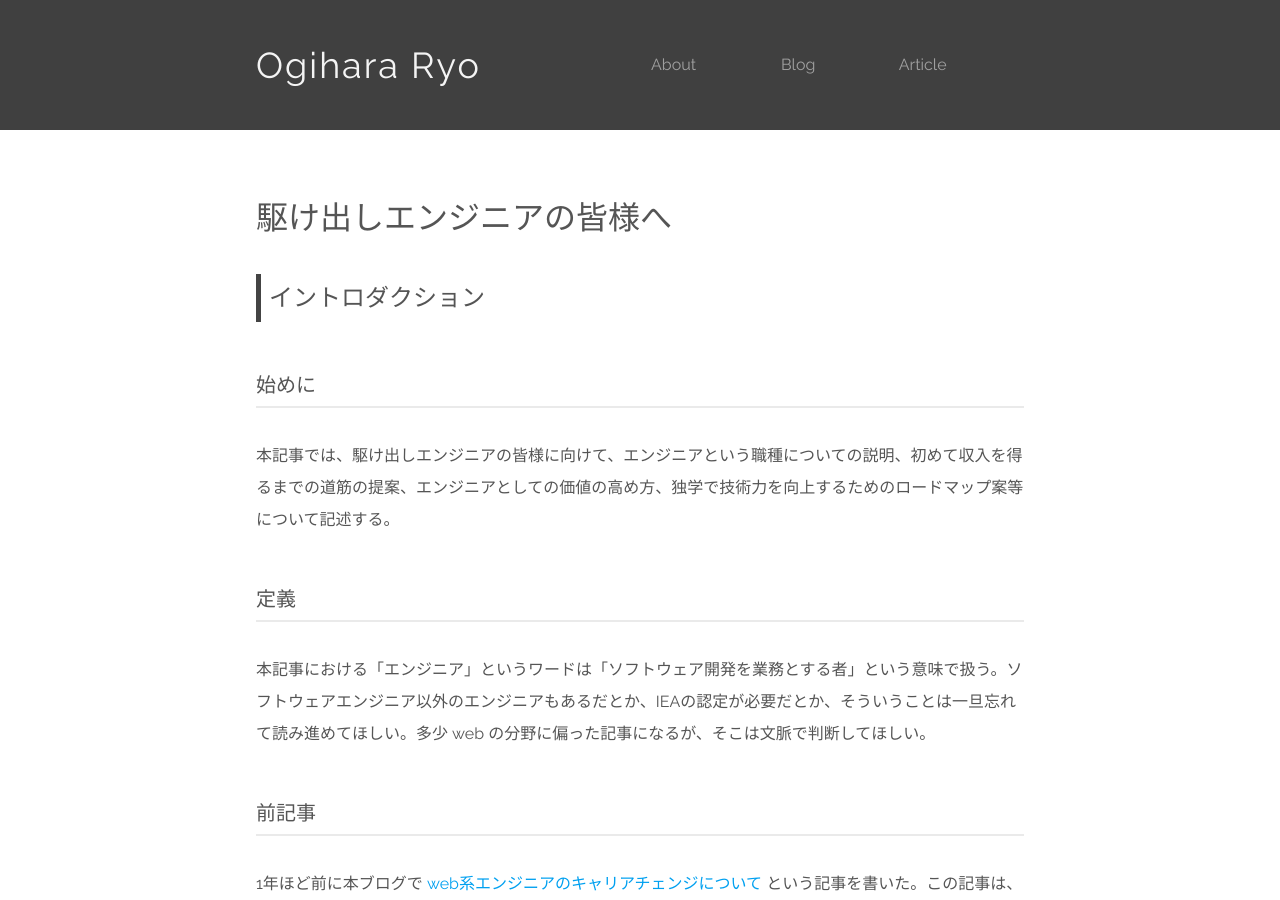
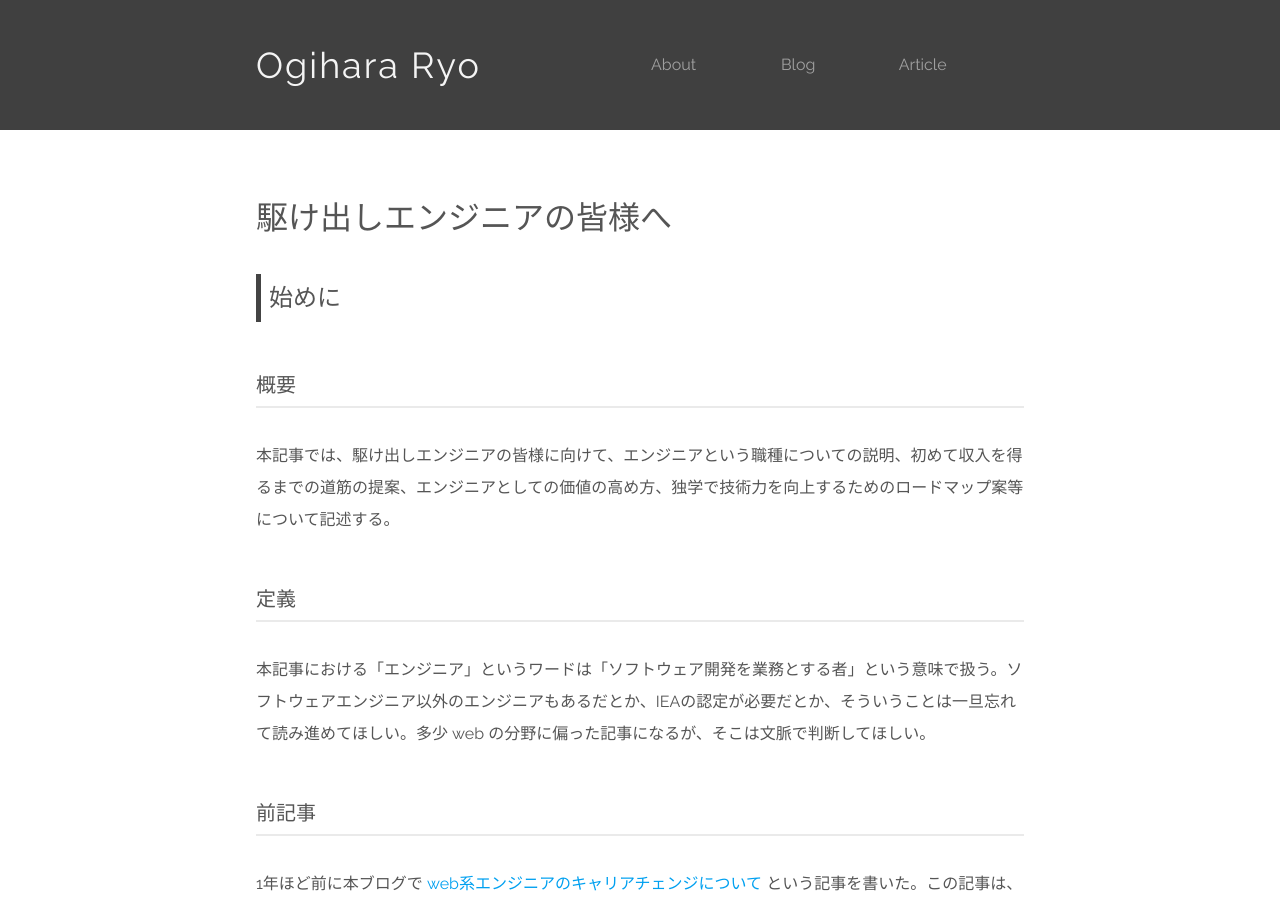
Before and after one commit to ryo-ryukalice/ogihara-ryo.github.io, a Jekyll site: the page built from _posts/2020-04-28-to-newbie.markdown, in a window 1280 px wide and 900 px high. Built offline with Jekyll 4.4.1, drawn with Linux system fonts in a browser that asks for light colours; nearby versions of some CDN libraries; comment, search, counter and statistics services are not loaded.

Commit message:
Update 2020-04-28-to-newbie.markdown

```diff
--- a/_posts/2020-04-28-to-newbie.markdown
+++ b/_posts/2020-04-28-to-newbie.markdown
@@ -8,9 +8,9 @@ permalink: :title
 
 # 駆け出しエンジニアの皆様へ
 
-## イントロダクション
+## 始めに
 
-### 始めに
+### 概要
 
 本記事では、駆け出しエンジニアの皆様に向けて、エンジニアという職種についての説明、初めて収入を得るまでの道筋の提案、エンジニアとしての価値の高め方、独学で技術力を向上するためのロードマップ案等について記述する。
 
```
